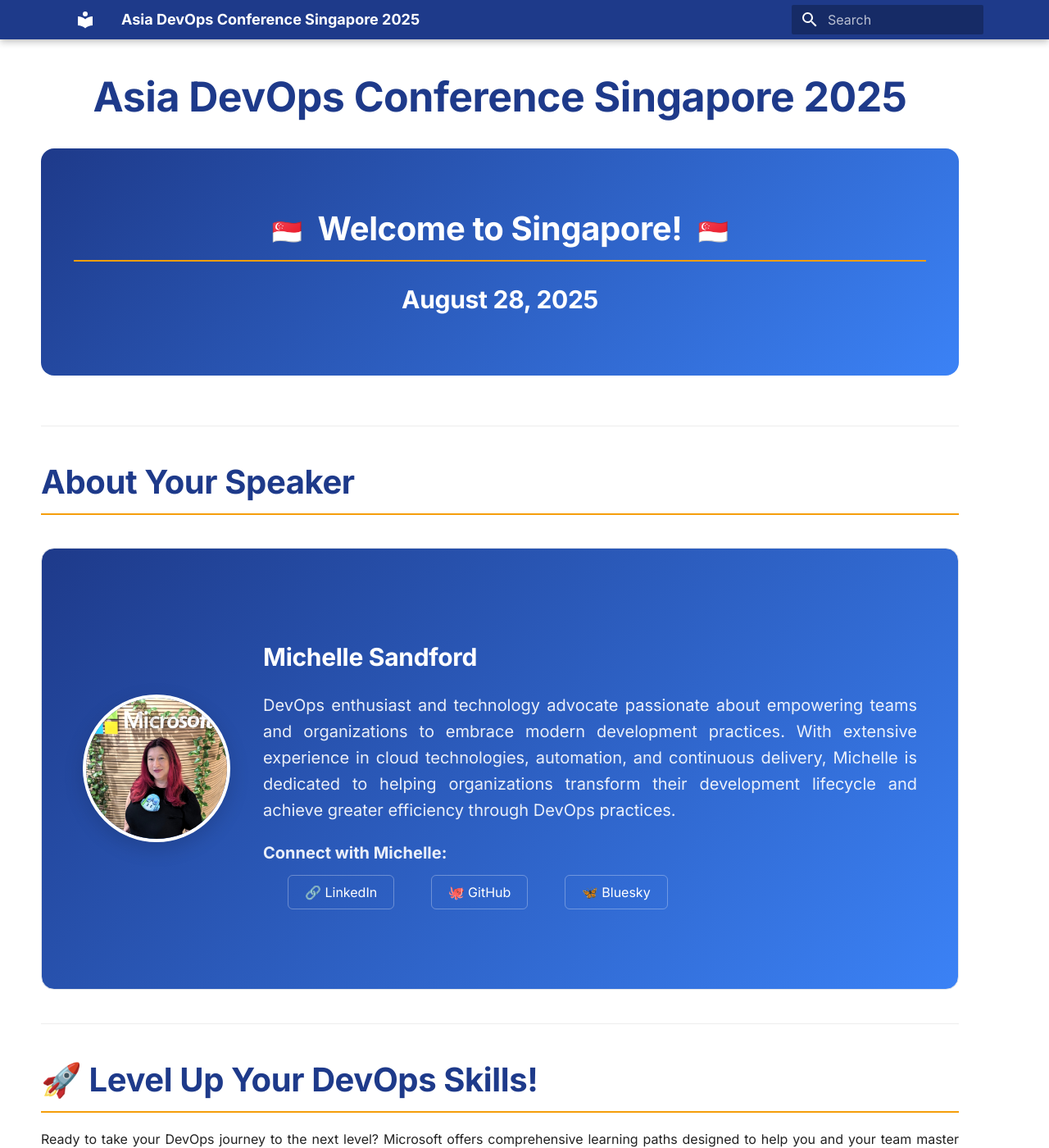
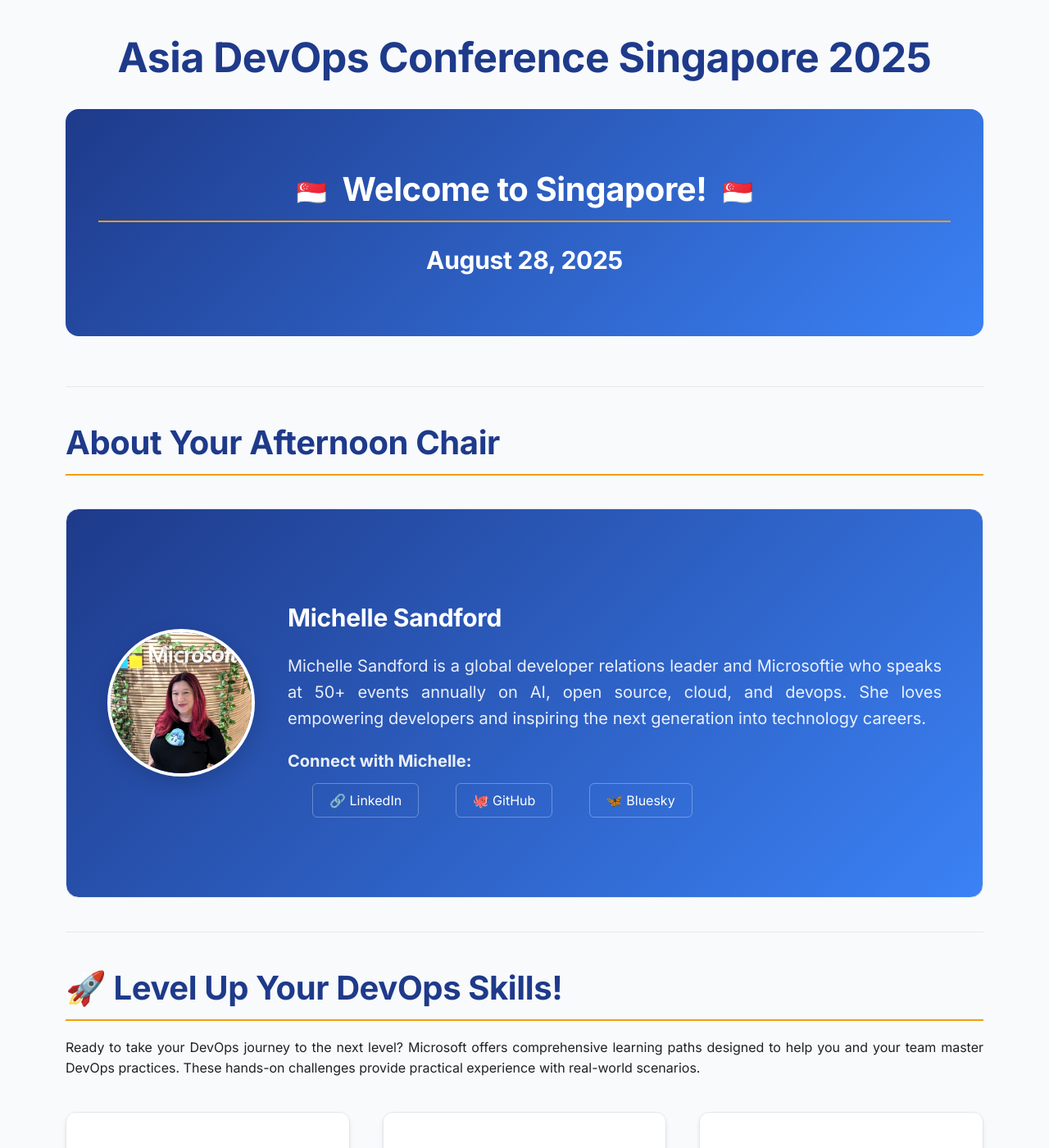
Before and after one commit to codess-aus/SingaporeDevOps, an MkDocs documentation site: the page built from docs/index.md, in a window 1280 px wide and 1400 px high. Shown: the whole window at 82% size. Built offline with MkDocs 1.6.1 and Material for MkDocs 9.7.7, drawn with Linux system fonts in a browser that asks for light colours.

Commit message:
Final layout improvements: visible margins with body padding and white button text for better readability

```diff
--- a/docs/index.md
+++ b/docs/index.md
@@ -7,14 +7,14 @@
 
 ---
 
-## About Your Speaker
+## About Your Afternoon Chair
 
 <div class="speaker-section">
   <div class="speaker-profile">
     <img src="assets/1. profile pic.jpg" alt="Michelle Sandford">
     <div class="speaker-info">
       <h3>Michelle Sandford</h3>
-      <p>DevOps enthusiast and technology advocate passionate about empowering teams and organizations to embrace modern development practices. With extensive experience in cloud technologies, automation, and continuous delivery, Michelle is dedicated to helping organizations transform their development lifecycle and achieve greater efficiency through DevOps practices.</p>
+      <p>Michelle Sandford is a global developer relations leader and Microsoftie who speaks at 50+ events annually on AI, open source, cloud, and devops. She loves empowering developers and inspiring the next generation into technology careers.</p>
 
       <p><strong>Connect with Michelle:</strong></p>
       <ul class="social-links">
--- a/docs/stylesheets/extra.css
+++ b/docs/stylesheets/extra.css
@@ -11,6 +11,12 @@
 }
 
 /* Hide navigation and make content full width */
+body {
+  margin: 0 !important;
+  padding: 0 4rem !important;
+  background-color: #f8fafc !important;
+}
+
 .md-sidebar {
   display: none !important;
 }
@@ -18,6 +24,7 @@
 .md-main__inner {
   margin-left: 0 !important;
   margin-right: 0 !important;
+  max-width: none !important;
 }
 
 .md-content {
@@ -28,18 +35,19 @@
 .md-content__inner {
   margin-left: auto !important;
   margin-right: auto !important;
-  max-width: 1200px !important;
+  max-width: 1000px !important;
   width: 100% !important;
   padding: 0 2rem !important;
+  box-sizing: border-box !important;
 }
 
 /* Container for content */
 .md-typeset {
   font-family: 'Inter', 'Segoe UI', -apple-system, BlinkMacSystemFont, sans-serif;
   line-height: 1.6;
-  max-width: none;
-  margin: 0;
-  padding: 0;
+  max-width: none !important;
+  margin: 0 !important;
+  padding: 0 !important;
 }
 
 .md-typeset p {
@@ -48,11 +56,12 @@
 }
 
 /* Hide header navigation */
+.md-header {
+  display: none !important;
+}
+
 .md-header__inner {
-  max-width: 1200px !important;
-  width: auto !important;
-  margin: 0 auto !important;
-  padding: 0 2rem !important;
+  display: none !important;
 }
 
 .md-header-nav__source,
@@ -129,9 +138,9 @@
 /* Professional button styling */
 .btn-primary {
   background: linear-gradient(135deg, var(--primary-color) 0%, var(--secondary-color) 100%);
-  color: white;
+  color: white !important;
   padding: 12px 24px;
-  text-decoration: none;
+  text-decoration: none !important;
   border-radius: 8px;
   display: inline-block;
   margin-top: 1rem;
@@ -144,15 +153,15 @@
 .btn-primary:hover {
   transform: translateY(-2px);
   box-shadow: 0 6px 20px rgba(30, 58, 138, 0.4);
-  text-decoration: none;
-  color: white;
+  text-decoration: none !important;
+  color: white !important;
 }
 
 .btn-secondary {
   background: linear-gradient(135deg, var(--accent-color) 0%, #f97316 100%);
-  color: white;
+  color: white !important;
   padding: 12px 24px;
-  text-decoration: none;
+  text-decoration: none !important;
   border-radius: 8px;
   display: inline-block;
   margin-top: 1rem;
@@ -163,8 +172,8 @@
 .btn-secondary:hover {
   transform: translateY(-2px);
   box-shadow: 0 6px 20px rgba(245, 158, 11, 0.4);
-  text-decoration: none;
-  color: white;
+  text-decoration: none !important;
+  color: white !important;
 }
 
 /* Professional speaker section */
@@ -337,6 +346,10 @@
 
 /* Responsive design */
 @media (max-width: 768px) {
+  body {
+    padding: 0 2rem !important;
+  }
+
   .md-content__inner {
     padding: 0 1rem !important;
   }
@@ -374,6 +387,10 @@
 }
 
 @media (max-width: 480px) {
+  body {
+    padding: 0 1rem !important;
+  }
+
   .md-content__inner {
     padding: 0 0.5rem !important;
   }
```
